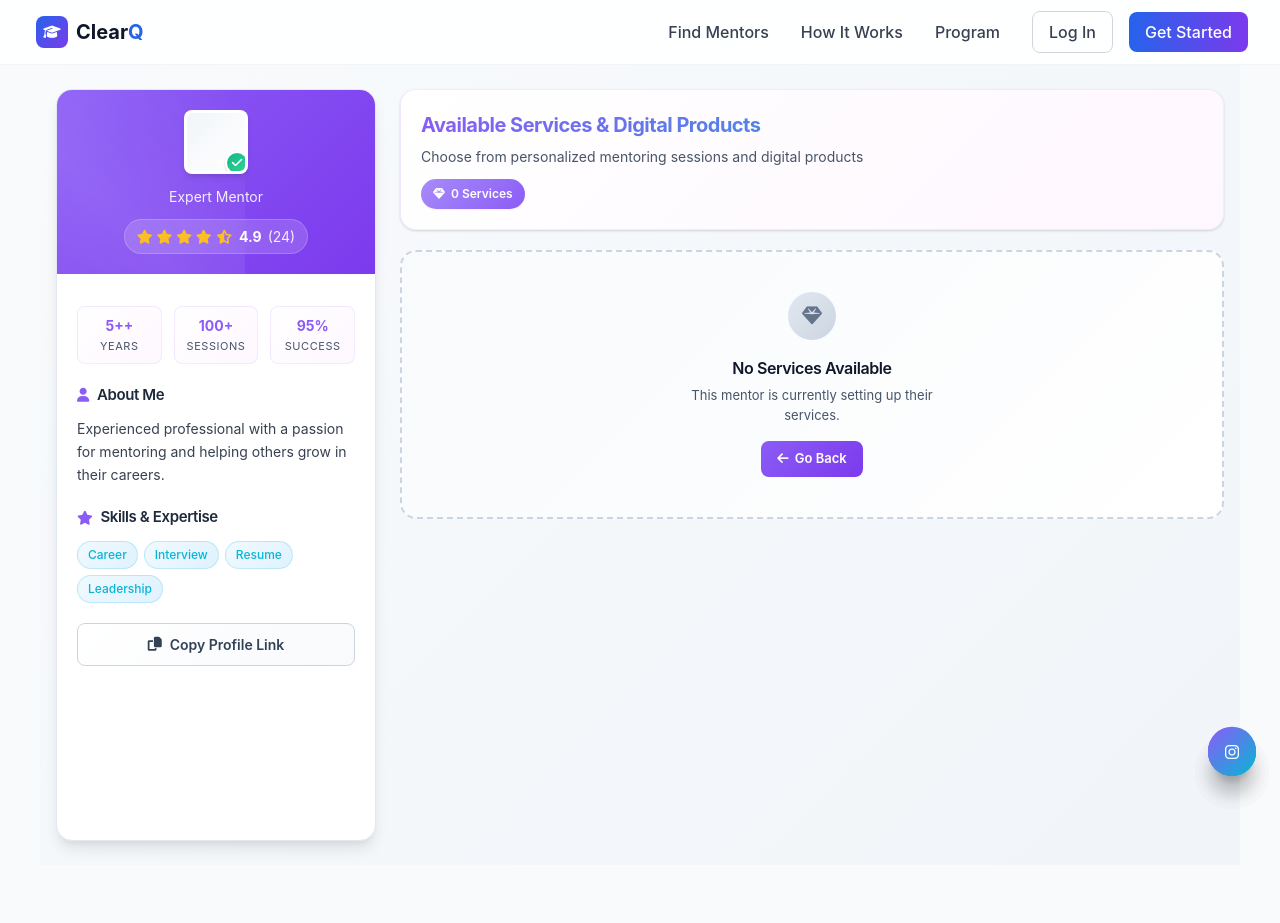
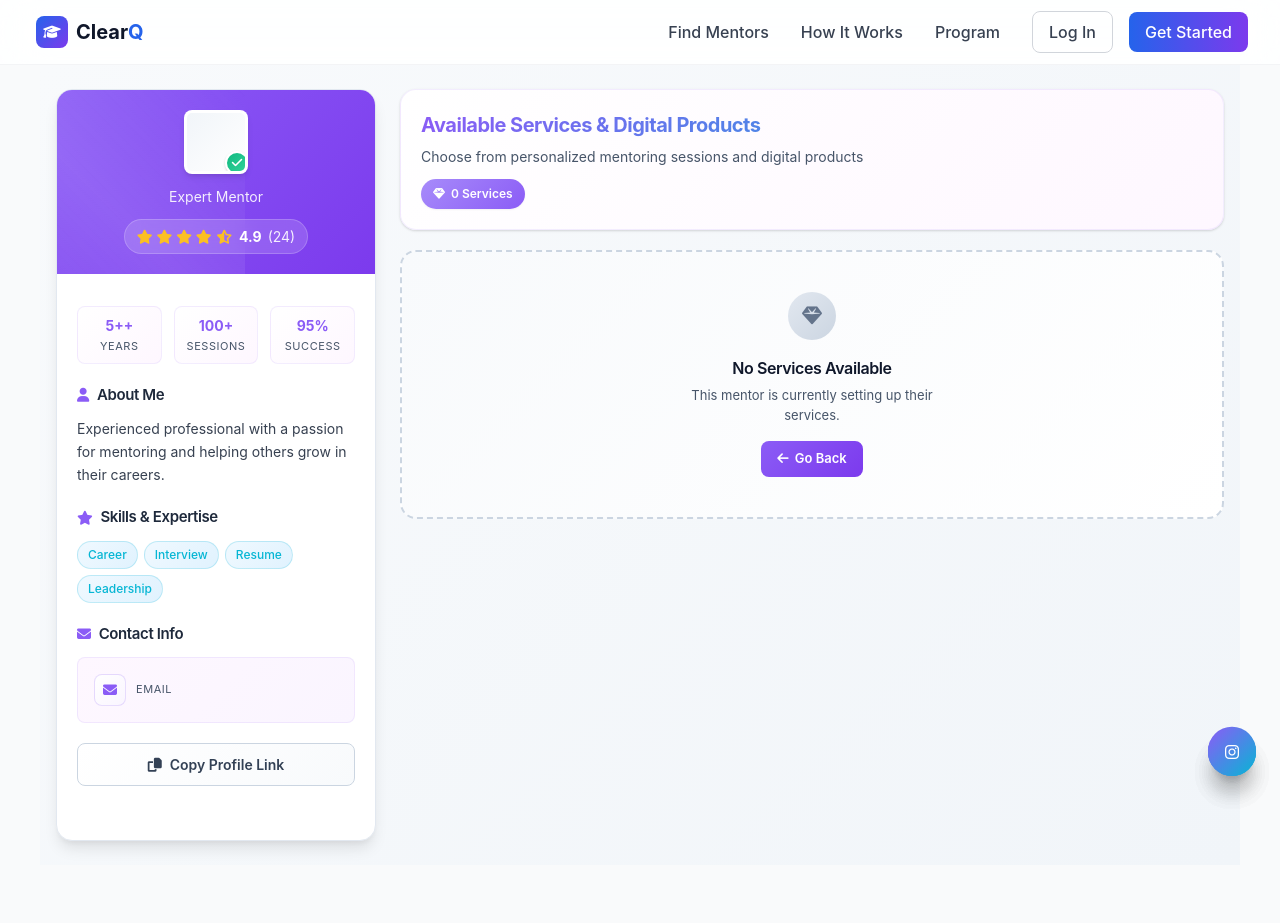
Before and after one commit to Abhidesh12/Clearq_platform, a FastAPI app: template templates/mentor_profile.html in a window 1280 px wide. Shown: the top 923 px of the page. Run offline with FastAPI, Linux system fonts and the light colour scheme; the template is opened without the code that fills it, so the values that code supplies are empty; some libraries are stand-ins or nearby versions.

Commit message:
Update mentor_profile.html

```diff
--- a/templates/mentor_profile.html
+++ b/templates/mentor_profile.html
@@ -242,6 +242,48 @@
         100% { transform: translateX(100%); }
     }
 
+    /* Social Links in Header Top Right */
+    .profile-header-top-bar {
+        position: absolute;
+        top: 0.75rem;
+        right: 0.75rem;
+        display: flex;
+        gap: 0.375rem;
+        z-index: 10;
+    }
+
+    .header-social-link {
+        width: 1.75rem;
+        height: 1.75rem;
+        border-radius: 50%;
+        display: flex;
+        align-items: center;
+        justify-content: center;
+        color: var(--white);
+        text-decoration: none;
+        transition: var(--transition);
+        box-shadow: 0 2px 8px rgba(0, 0, 0, 0.2);
+        backdrop-filter: blur(10px);
+        border: 1px solid rgba(255, 255, 255, 0.2);
+    }
+
+    .header-social-link.linkedin {
+        background: linear-gradient(135deg, var(--linkedin), #005582);
+    }
+
+    .header-social-link.instagram {
+        background: linear-gradient(45deg, #405DE6, #5851DB, #833AB4, #C13584, #E1306C, #FD1D1D);
+    }
+
+    .header-social-link:hover {
+        transform: translateY(-2px) scale(1.1);
+        box-shadow: 0 4px 12px rgba(0, 0, 0, 0.3);
+    }
+
+    .header-social-link i {
+        font-size: 0.75rem;
+    }
+
     .profile-avatar {
         width: 4rem;
         height: 4rem;
@@ -1047,6 +1090,29 @@
     <div class="profile-sidebar animate-fadeIn">
         <!-- Profile Header -->
         <div class="profile-header">
+            <!-- Social Links in Top Right Corner -->
+            <div class="profile-header-top-bar">
+                {% if mentor.linkedin_url %}
+                <a href="{{ mentor.linkedin_url }}"
+                   target="_blank"
+                   rel="noopener noreferrer"
+                   class="header-social-link linkedin"
+                   title="LinkedIn Profile">
+                    <i class="fab fa-linkedin-in"></i>
+                </a>
+                {% endif %}
+
+                {% if mentor.github_url %}
+                <a href="https://instagram.com/{{ mentor.github_url }}"
+                   target="_blank"
+                   rel="noopener noreferrer"
+                   class="header-social-link instagram"
+                   title="Instagram Profile">
+                    <i class="fab fa-instagram"></i>
+                </a>
+                {% endif %}
+            </div>
+
             <div class="profile-avatar">
                 {% if mentor.user.profile_image %}
                 <img src="/static/{{ mentor.user.profile_image }}"
@@ -1171,7 +1206,47 @@
             </div>
 
             <!-- Contact Info -->
-
+            <div class="profile-section">
+                <h3 class="section-title">
+                    <i class="fas fa-envelope"></i>
+                    Contact Info
+                </h3>
+                <div class="contact-info">
+                    <div class="contact-item">
+                        <div class="contact-icon">
+                            <i class="fas fa-envelope"></i>
+                        </div>
+                        <div class="contact-details">
+                            <div class="label">Email</div>
+                            <a href="mailto:{{ mentor.user.email }}" class="value">
+                                {{ mentor.user.email }}
+                            </a>
+                        </div>
+                    </div>
+                    {% if mentor.phone %}
+                    <div class="contact-item">
+                        <div class="contact-icon">
+                            <i class="fas fa-phone"></i>
+                        </div>
+                        <div class="contact-details">
+                            <div class="label">Phone</div>
+                            <div class="value">{{ mentor.phone }}</div>
+                        </div>
+                    </div>
+                    {% endif %}
+                    {% if mentor.location %}
+                    <div class="contact-item">
+                        <div class="contact-icon">
+                            <i class="fas fa-map-marker-alt"></i>
+                        </div>
+                        <div class="contact-details">
+                            <div class="label">Location</div>
+                            <div class="value">{{ mentor.location }}</div>
+                        </div>
+                    </div>
+                    {% endif %}
+                </div>
+            </div>
 
             <!-- Copy Link Button -->
             <button onclick="copyProfileUrl()" class="copy-btn">
@@ -1405,9 +1480,10 @@
 
 // Add hover effects to social links
 document.addEventListener('DOMContentLoaded', function() {
-    const socialLinks = document.querySelectorAll('.social-link');
-
-    socialLinks.forEach(link => {
+    // Header social links
+    const headerSocialLinks = document.querySelectorAll('.header-social-link');
+
+    headerSocialLinks.forEach(link => {
         link.addEventListener('mouseenter', function() {
             const icon = this.querySelector('i');
             icon.style.transform = 'scale(1.2)';
```
Also changed, not shown: other parts of templates/mentor_profile.html (+2 -32 lines).
